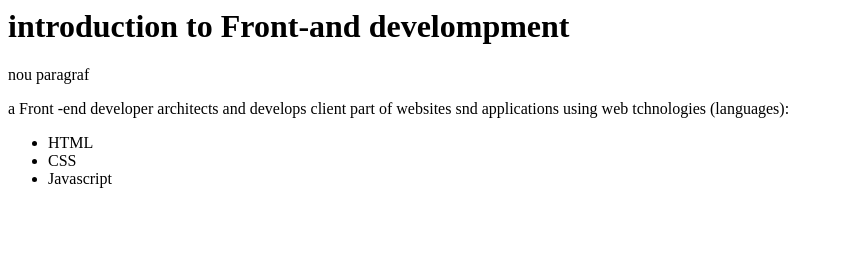
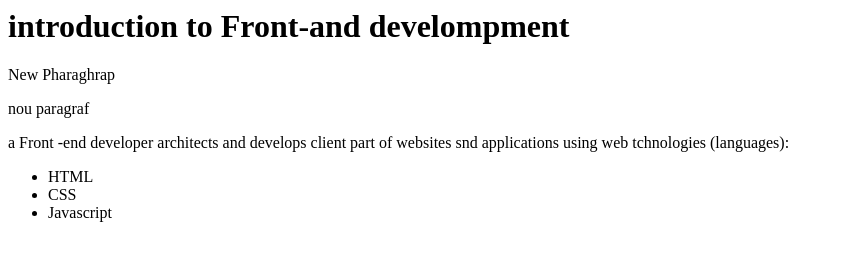
Before and after one commit to krissz03/development, a plain HTML site: page index.html in a window 1280 px wide. Shown: the whole page, without its empty margins (0-843 px from the left). Drawn offline with Linux system fonts and the light colour scheme.

Commit message:
nex pharaghrap add

```diff
--- a/index.html
+++ b/index.html
@@ -1,4 +1,5 @@
 <h1>introduction to Front-and develompment</h1>
+<p>New Pharaghrap</p>
 <p>nou paragraf</p>
 <p>a Front -end developer architects and develops client part of websites snd applications using web tchnologies (languages):<p/>
 <ul>
```
